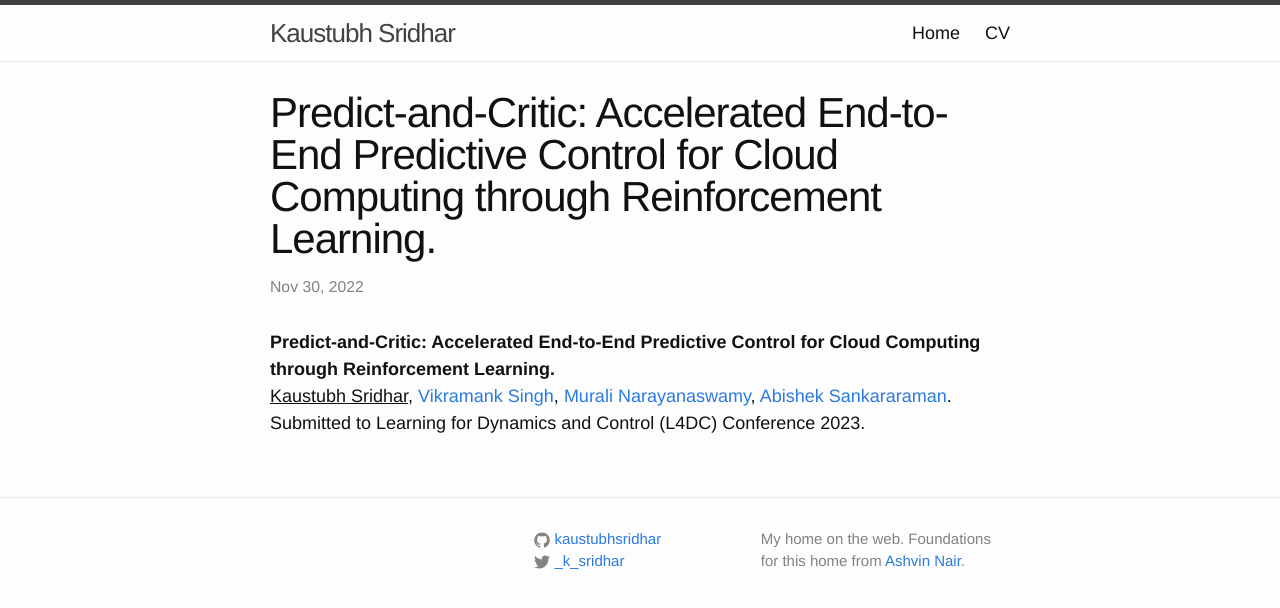
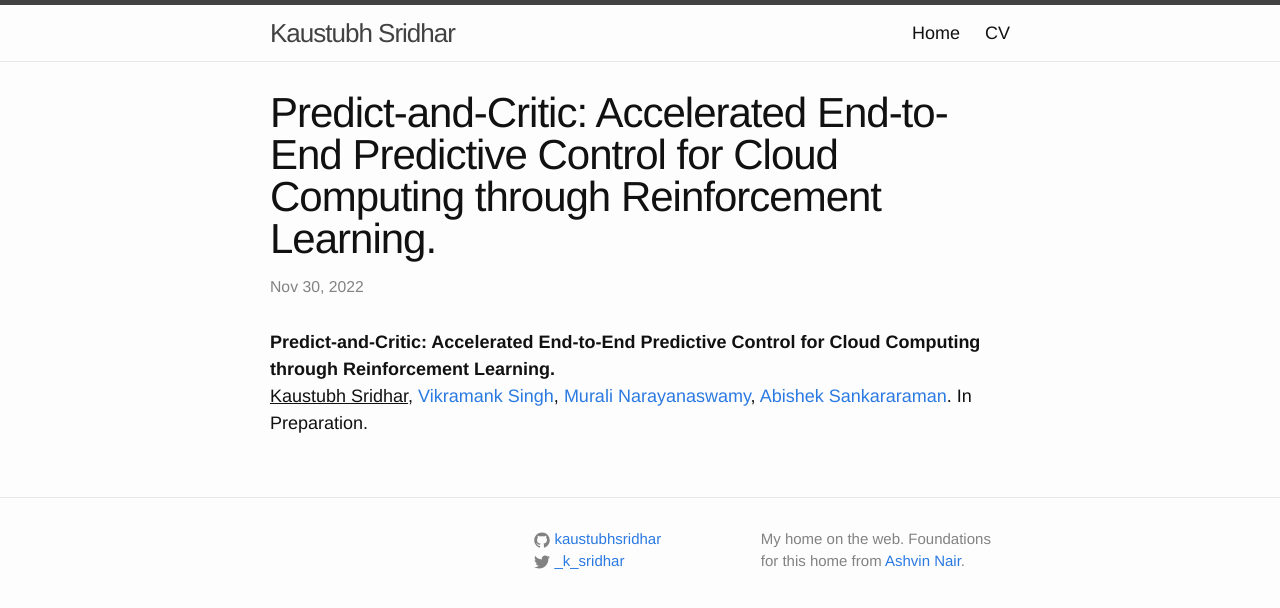
Before and after one commit to kaustubhsridhar/kaustubhsridhar.github.io, a Jekyll site: the page built from _posts/2022-11-30-PredictAndCritic.md, in a window 1280 px wide. Shown: the top 608 px of the page. Built offline with Jekyll 4.4.1, drawn with Linux system fonts in a browser that asks for light colours; comment, search, counter and statistics services are not loaded.

Commit message:
Update 2022-11-30-PredictAndCritic.md

```diff
--- a/_posts/2022-11-30-PredictAndCritic.md
+++ b/_posts/2022-11-30-PredictAndCritic.md
@@ -1,7 +1,7 @@
 ---
 layout: research
 title:  "Predict-and-Critic: Accelerated End-to-End Predictive Control for Cloud Computing through Reinforcement Learning."
-rinfo: <u>Kaustubh Sridhar</u>, <a href="https://www.linkedin.com/in/vikramanksingh/">Vikramank Singh</a>, <a href="https://sites.google.com/site/muralibalki">Murali Narayanaswamy</a>, <a href="https://abishek90.github.io/">Abishek Sankararaman</a>. Submitted to Learning for Dynamics and Control (L4DC) Conference 2023.
+rinfo: <u>Kaustubh Sridhar</u>, <a href="https://www.linkedin.com/in/vikramanksingh/">Vikramank Singh</a>, <a href="https://sites.google.com/site/muralibalki">Murali Narayanaswamy</a>, <a href="https://abishek90.github.io/">Abishek Sankararaman</a>. In Preparation.
 pdf: https://arxiv.org/abs/2212.01348
 date:   2022-11-30 22:00:00
 types: []
```
